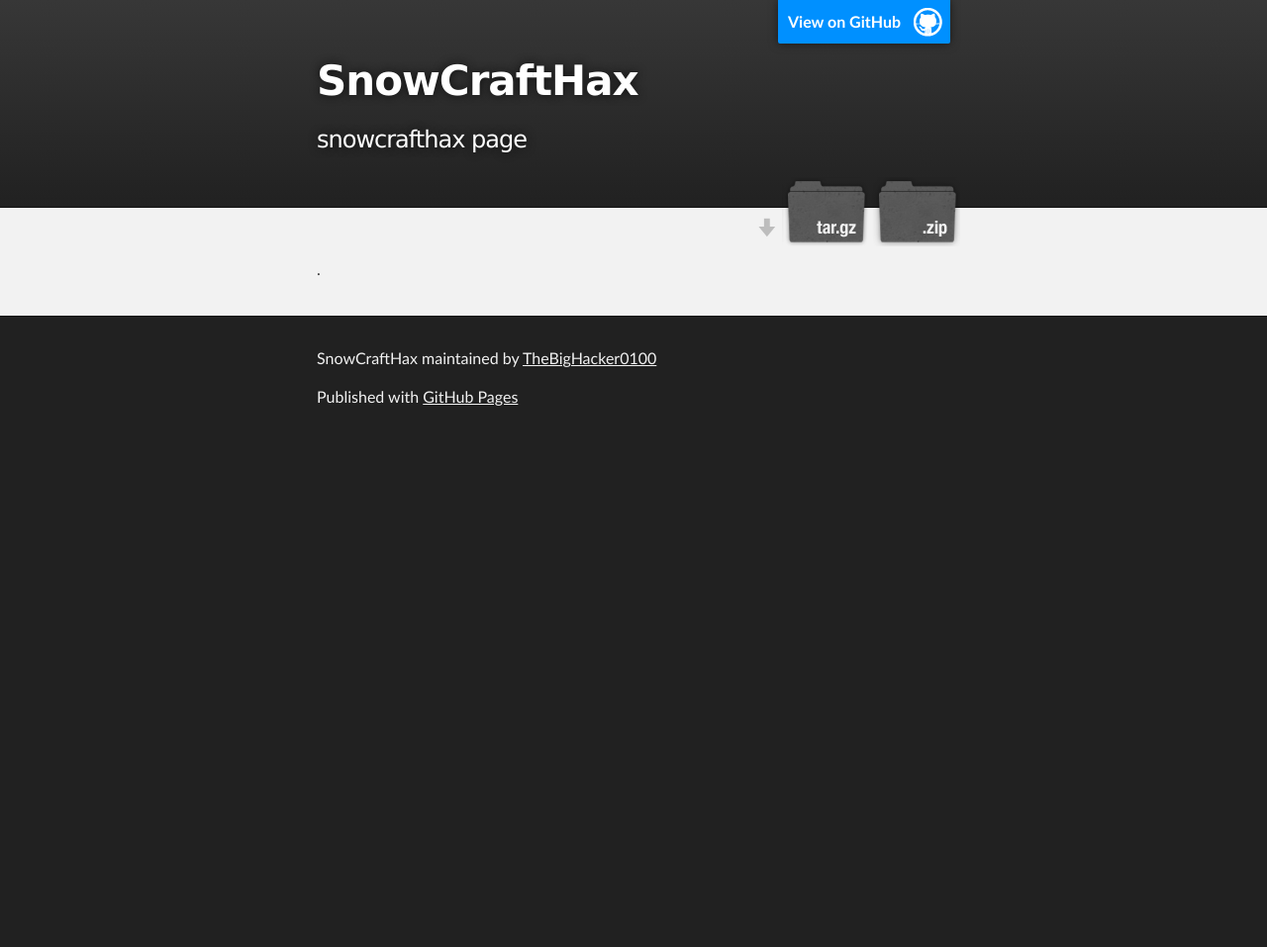
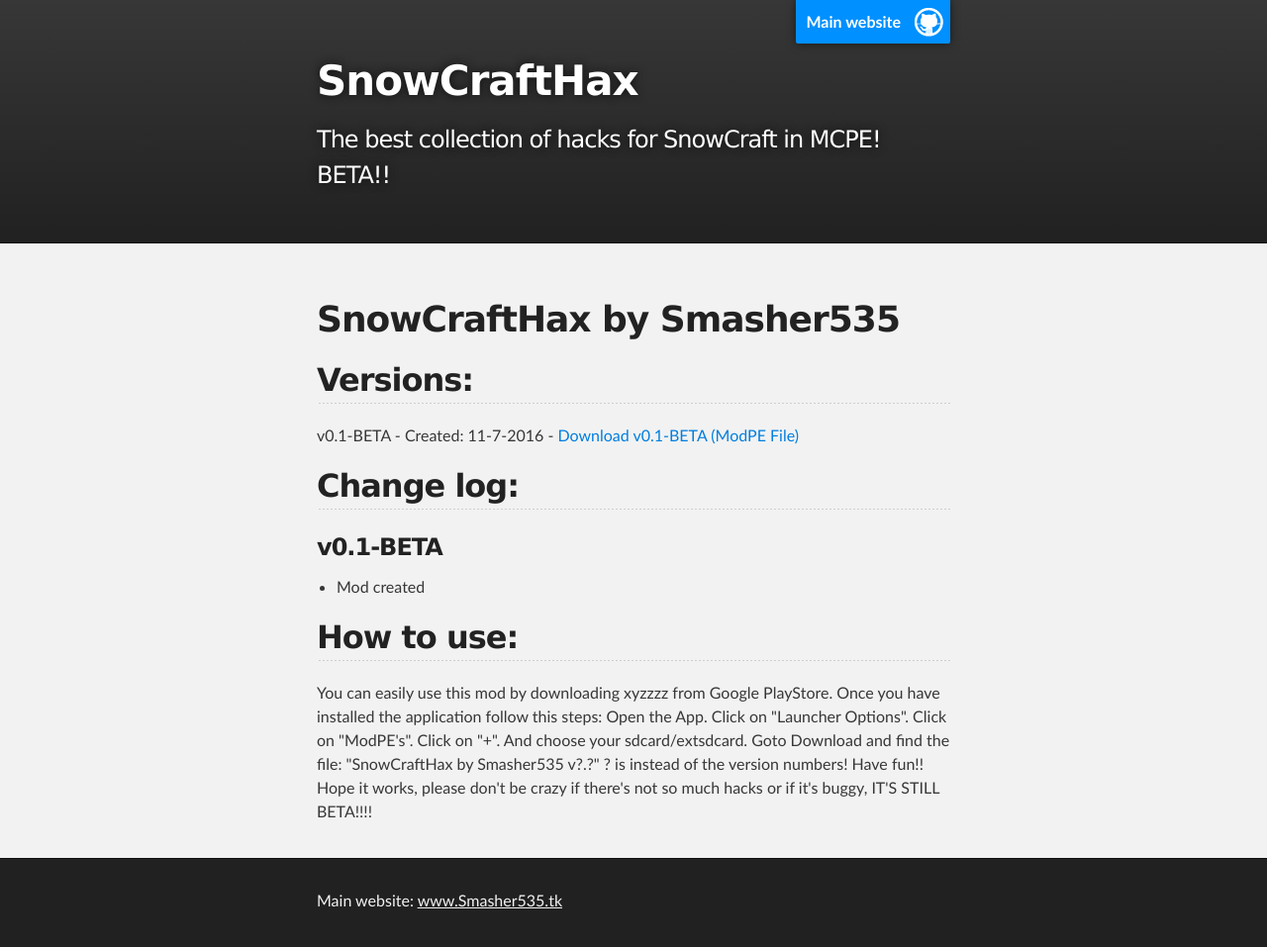
Before and after one commit to TheBigHacker0100/SnowCraftHax, a plain HTML site: page index.html in a window 1280 px wide. Shown: the whole page at 99% size. Before the commit the page ends 800 px from the top, so only its background shows below. Drawn offline with Linux system fonts and the light colour scheme.

Commit message:
Update index.html

```diff
--- a/index.html
+++ b/index.html
@@ -4,7 +4,7 @@
   <head>
     <meta charset='utf-8'>
     <meta http-equiv="X-UA-Compatible" content="chrome=1">
-    <meta name="description" content="SnowCraftHax : snowcrafthax page">
+    <meta name="description" content="SnowCraftHax : The best collection of hacks for SnowCraft in MCPE! BETA!!">
 
     <link rel="stylesheet" type="text/css" media="screen" href="stylesheets/stylesheet.css">
 
@@ -16,14 +16,14 @@
     <!-- HEADER -->
     <div id="header_wrap" class="outer">
         <header class="inner">
-          <a id="forkme_banner" href="https://github.com/TheBigHacker0100/SnowCraftHax">View on GitHub</a>
+          <a id="forkme_banner" href="http://smasher535.tk">Main website</a>
 
           <h1 id="project_title">SnowCraftHax</h1>
-          <h2 id="project_tagline">snowcrafthax page</h2>
+          <h2 id="project_tagline">The best collection of hacks for SnowCraft in MCPE! BETA!!</h2>
 
-            <section id="downloads">
-              <a class="zip_download_link" href="https://github.com/TheBigHacker0100/SnowCraftHax/zipball/master">Download this project as a .zip file</a>
-              <a class="tar_download_link" href="https://github.com/TheBigHacker0100/SnowCraftHax/tarball/master">Download this project as a tar.gz file</a>
+            <!--<section id="downloads">
+              <a class="zip_download_link" href="https://github.com/Smasher535/SnowCraftHax/zipball/master">Download this project as a .zip file</a>-->
+              <!--<a class="tar_download_link" href="https://github.com/Smasher535/SnowCraftHax/tarball/master">Download this project as a tar.gz file</a>-->
             </section>
         </header>
     </div>
@@ -31,15 +31,35 @@
     <!-- MAIN CONTENT -->
     <div id="main_content_wrap" class="outer">
       <section id="main_content" class="inner">
-        <p>.</p>
+        <h1>
+<a id="snowcrafthax-by-smasher535" class="anchor" href="#snowcrafthax-by-smasher535" aria-hidden="true"><span aria-hidden="true" class="octicon octicon-link"></span></a>SnowCraftHax by Smasher535</h1>
+
+<h2>
+<a id="versions" class="anchor" href="#versions" aria-hidden="true"><span aria-hidden="true" class="octicon octicon-link"></span></a>Versions:</h2>
+
+<p>v0.1-BETA - Created: 11-7-2016 - <a href="www.google.com">Download v0.1-BETA (ModPE File)</a></p>
+
+<h2>
+<a id="change-log" class="anchor" href="#change-log" aria-hidden="true"><span aria-hidden="true" class="octicon octicon-link"></span></a>Change log:</h2>
+
+<h3>
+<a id="v01-beta" class="anchor" href="#v01-beta" aria-hidden="true"><span aria-hidden="true" class="octicon octicon-link"></span></a>v0.1-BETA</h3>
+
+<ul>
+<li>Mod created</li>
+</ul>
+
+<h2>
+<a id="how-to-use" class="anchor" href="#how-to-use" aria-hidden="true"><span aria-hidden="true" class="octicon octicon-link"></span></a>How to use:</h2>
+
+<p>You can easily use this mod by downloading xyzzzz from Google PlayStore. Once you have installed the application follow this steps: Open the App. Click on "Launcher Options". Click on "ModPE's". Click on "+". And choose your sdcard/extsdcard. Goto Download and find the file: "SnowCraftHax by Smasher535 v?.?" ? is instead of the version numbers! Have fun!! Hope it works, please don't be crazy if there's not so much hacks or if it's buggy, IT'S STILL BETA!!!!</p>
       </section>
     </div>
 
     <!-- FOOTER  -->
     <div id="footer_wrap" class="outer">
       <footer class="inner">
-        <p class="copyright">SnowCraftHax maintained by <a href="https://github.com/TheBigHacker0100">TheBigHacker0100</a></p>
-        <p>Published with <a href="https://pages.github.com">GitHub Pages</a></p>
+        <p class="copyright">Main website: <a href="http://smasher535.tk">www.Smasher535.tk</a></p>
       </footer>
     </div>
 
```
